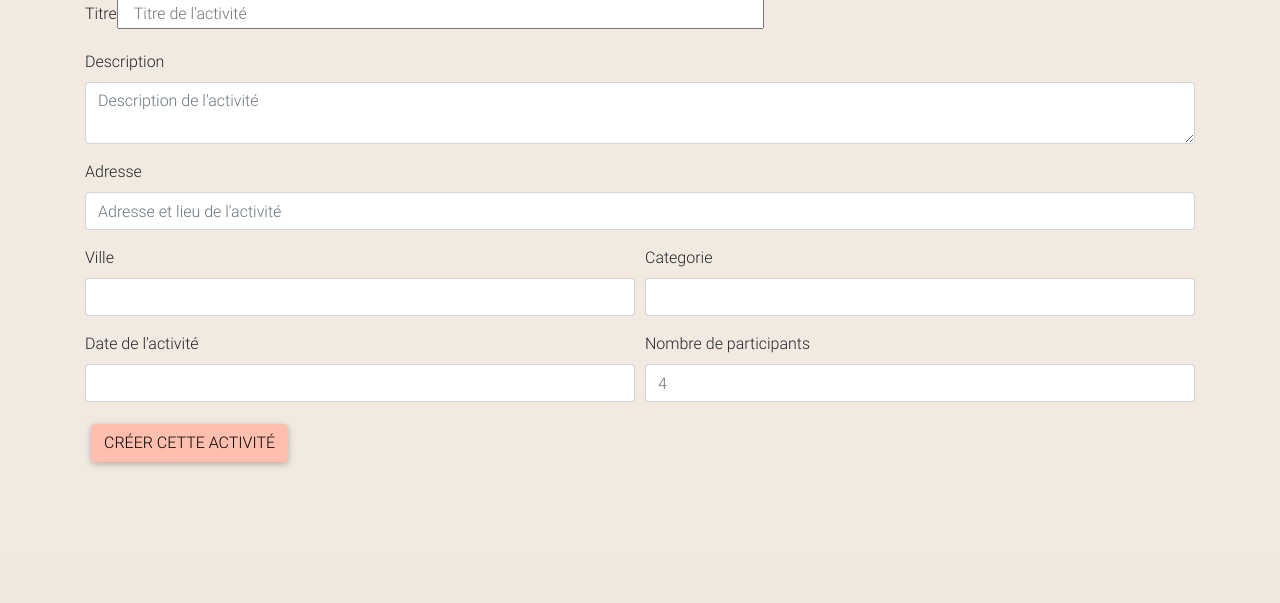
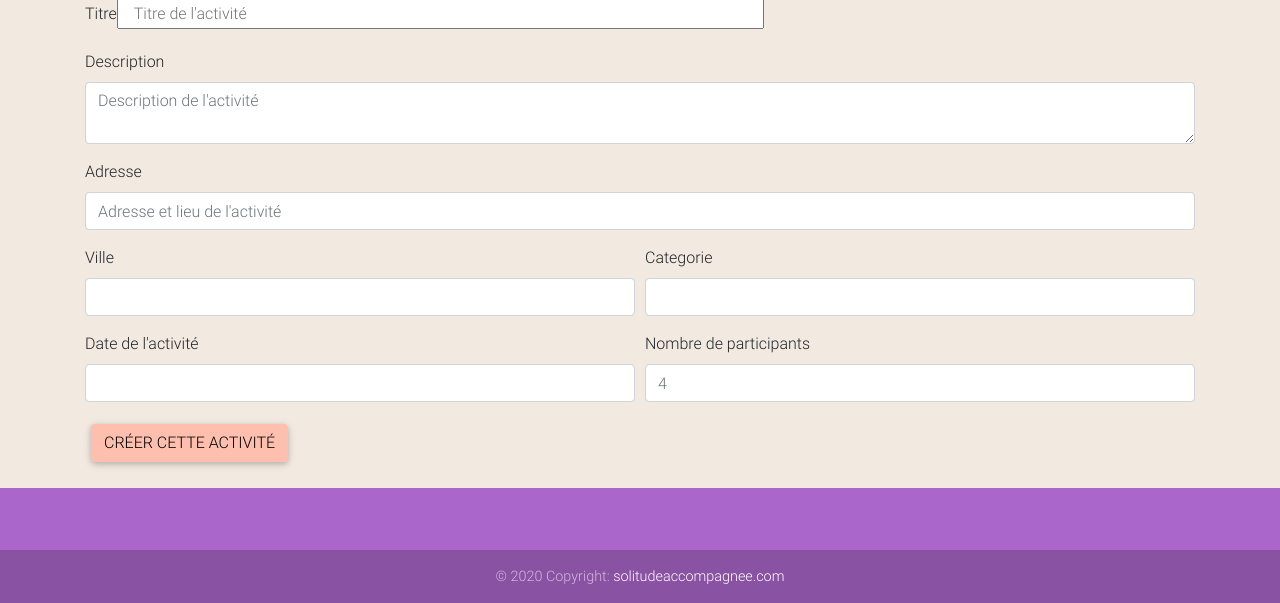
Before and after one commit to robinrenau/solitudeaccompagnee, a Symfony app: template templates/activity/new.html.twig in a window 1280 px wide. Shown: the part 246-849 px from the top of the page. Before the commit the page ends 713 px from the top, so only its background shows below. Run offline with Twig, Linux system fonts and the light colour scheme; the template is opened without the code that fills it, so the values that code supplies are empty; form fields are guessed from the names that the template uses; style sheets or scripts are compiled from the project's sources; some libraries are stand-ins or nearby versions.

Commit message:
implementation of my footer in base.html.twig

```diff
--- a/templates/base.html.twig
+++ b/templates/base.html.twig
@@ -84,6 +84,55 @@
     {% block body %}{% endblock %}
 </main>
 
+<!-- Footer -->
+<footer class="page-footer font-small pt-4" style="background-color: #AB66CC; margin-top: 20px">
+
+    <!-- Footer Elements -->
+    <div class="container">
+
+        <!-- Social buttons -->
+        <ul class="list-unstyled list-inline text-center">
+            <li class="list-inline-item">
+                <a target="_blank" href="https://www.facebook.com/RobinRenaudier/" class="btn-floating btn-fb mx-1">
+                    <i class="fi-cnsuxl-facebook"> </i>
+                </a>
+            </li>
+            <li class="list-inline-item">
+                <a target="_blank" href="https://www.linkedin.com/in/robin-renaudier" class="btn-floating btn-tw mx-1">
+                    <i class="fi-cnsuxl-linkedin"> </i>
+                </a>
+            </li>
+            <li class="list-inline-item">
+                <a target="_blank" href="https://github.com/robinrenau" class="btn-floating btn-gplus mx-1">
+                    <i class="fi-xnsuxl-github"> </i>
+                </a>
+            </li>
+
+            <li class="list-inline-item">
+                <a target="_blank" href="https://twitter.com/CestRobin" class="btn-floating btn-dribbble mx-1">
+                    <i class=" fi-cnsuxl-twitter"> </i>
+                </a>
+            </li>
+            <li class="list-inline-item">
+                <a target="_blank" href="mailto:robinrenau@gmail.com" class="btn-floating btn-li mx-1">
+                    <i class="fi-xwluxl-envelope-wide"> </i>
+                </a>
+            </li>
+        </ul>
+        <!-- Social buttons -->
+
+    </div>
+    <!-- Footer Elements -->
+
+    <!-- Copyright -->
+    <div class="footer-copyright text-center py-3">© 2020 Copyright:
+        <a href="https://solitudeaccompagnee.com/"> solitudeaccompagnee.com</a>
+    </div>
+    <!-- Copyright -->
+
+</footer>
+<!-- Footer -->
+
 
 {% block javascripts %}
     {{ encore_entry_script_tags('app') }}
```
